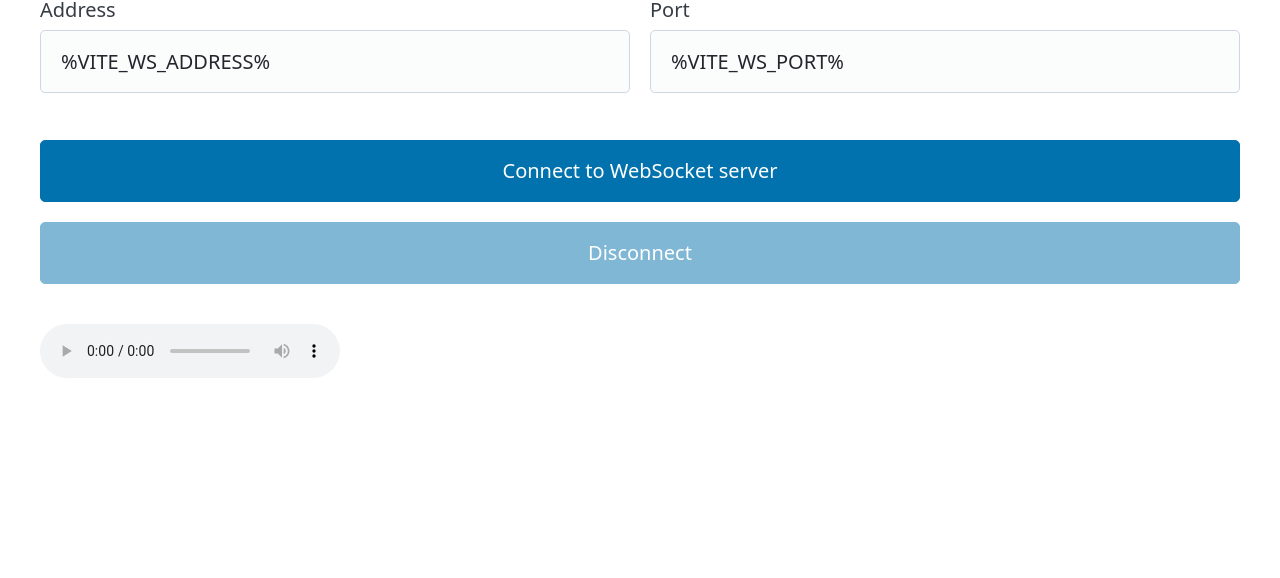
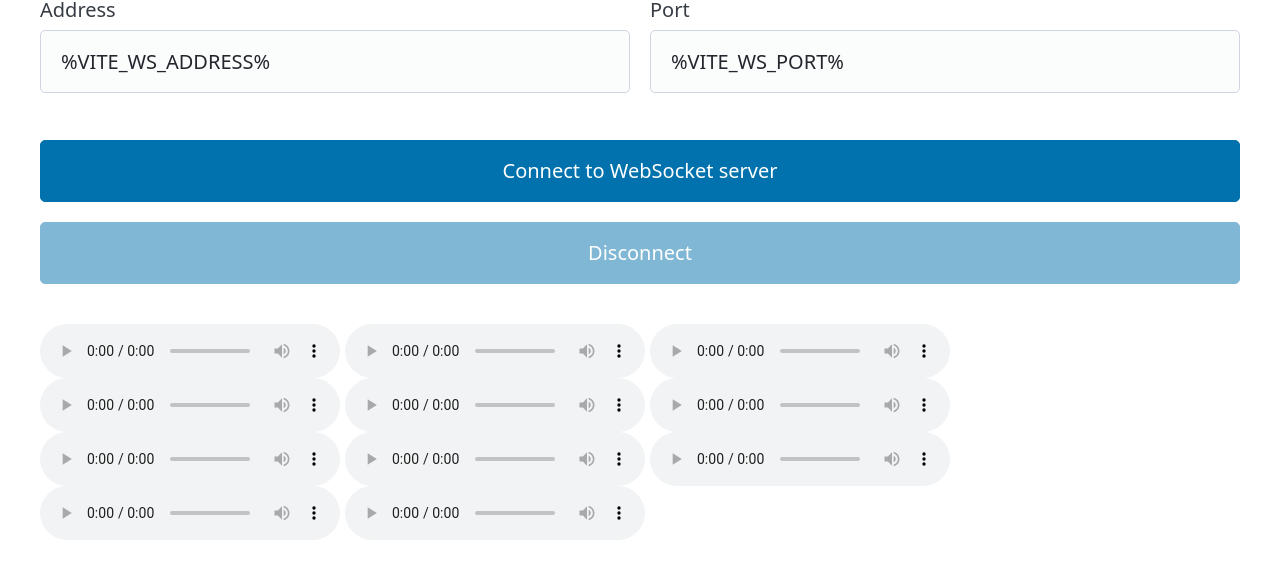
Before and after one commit to j4kim/leds-play, a website: page web/index.html in a window 1280 px wide. Shown: the part 90-668 px from the top of the page. Drawn offline with nearby package versions, Linux system fonts and the light colour scheme.

Commit message:
add firework sounds.. amazing

```diff
--- a/web/index.html
+++ b/web/index.html
@@ -29,6 +29,16 @@
         </section>
         <section>
             <audio controls src="/sounds/coin.wav" name="coin.wav"></audio>
+            <audio controls src="/sounds/fireworks/firework-0.mp3" name="firework-0"></audio>
+            <audio controls src="/sounds/fireworks/firework-1.mp3" name="firework-1"></audio>
+            <audio controls src="/sounds/fireworks/firework-2.mp3" name="firework-2"></audio>
+            <audio controls src="/sounds/fireworks/firework-3.mp3" name="firework-3"></audio>
+            <audio controls src="/sounds/fireworks/firework-4.mp3" name="firework-4"></audio>
+            <audio controls src="/sounds/fireworks/firework-5.mp3" name="firework-5"></audio>
+            <audio controls src="/sounds/fireworks/firework-6.mp3" name="firework-6"></audio>
+            <audio controls src="/sounds/fireworks/firework-7.mp3" name="firework-7"></audio>
+            <audio controls src="/sounds/fireworks/firework-8.mp3" name="firework-8"></audio>
+            <audio controls src="/sounds/fireworks/firework-9.mp3" name="firework-9"></audio>
         </section>
     </main>
     <script>
```
Also changed, not shown: 10 other files.
